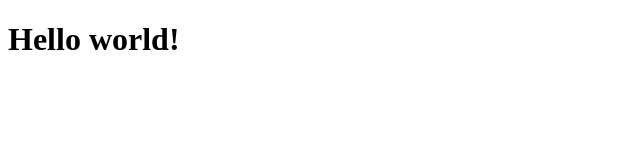
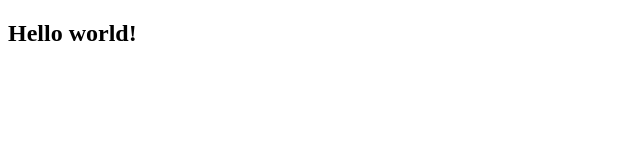
Before and after one commit to savi4savi4/project, a plain HTML site: page Project 1/index.html in a window 1280 px wide. Shown: the whole page, without its empty margins (0-640 px from the left). Drawn offline with Linux system fonts and the light colour scheme.

Commit message:
index.html mod

```diff
--- a/index.html
+++ b/Project 1/index.html
@@ -7,6 +7,6 @@
     <title>Document</title>
 </head>
 <body>
-   <h1>Hello world!</h1>
+   <h2>Hello world!</h2>
 </body>
 </html>
--- /dev/null
+++ b/Project 1/script.js
@@ -0,0 +1 @@
+"use strict";
--- /dev/null
+++ b/Project 1/scriptEX.js
@@ -0,0 +1,3 @@
+"use strict"
+
+console.log(sex);
```
Also changed, not shown: Project 1/main.css (added).
